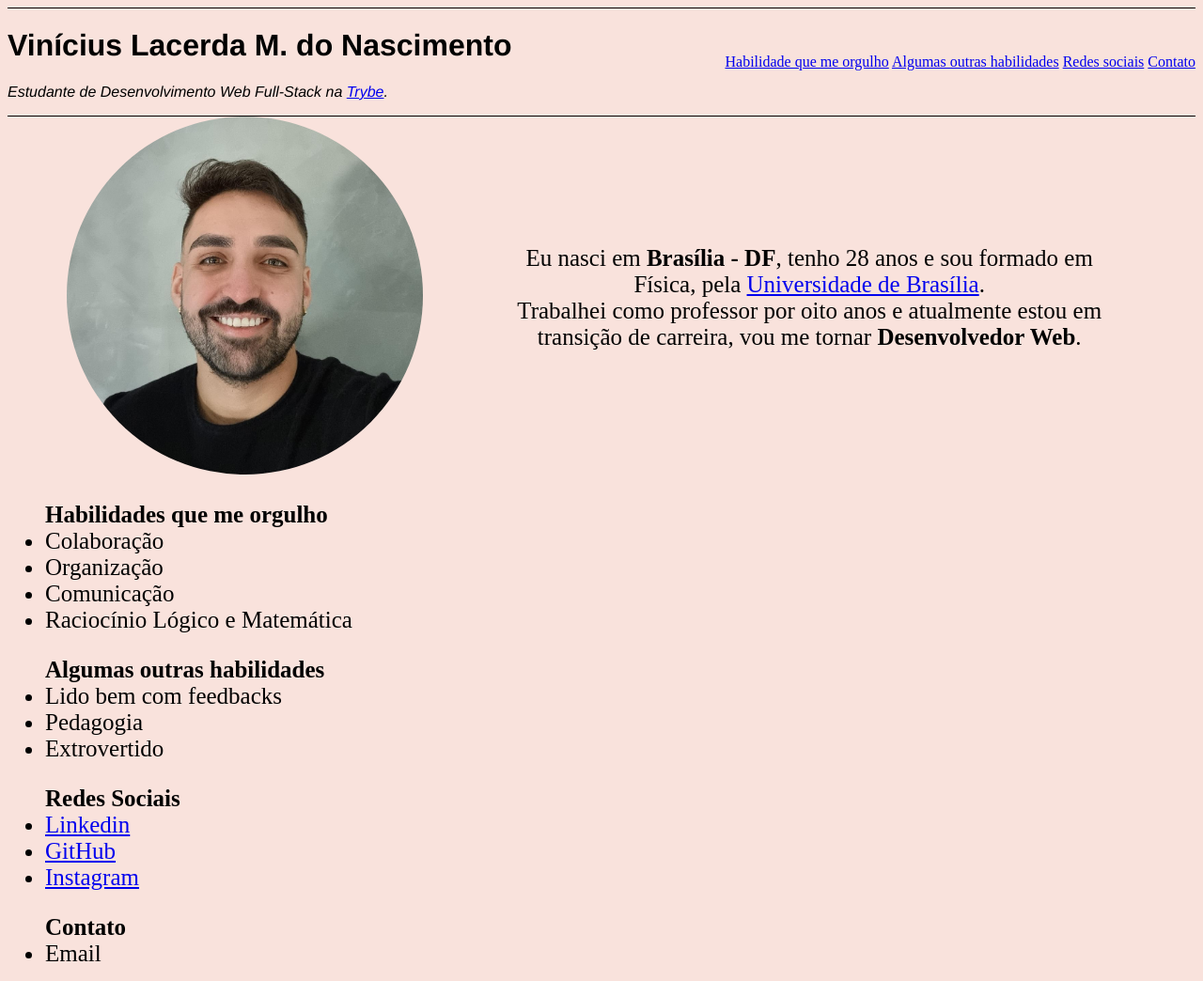
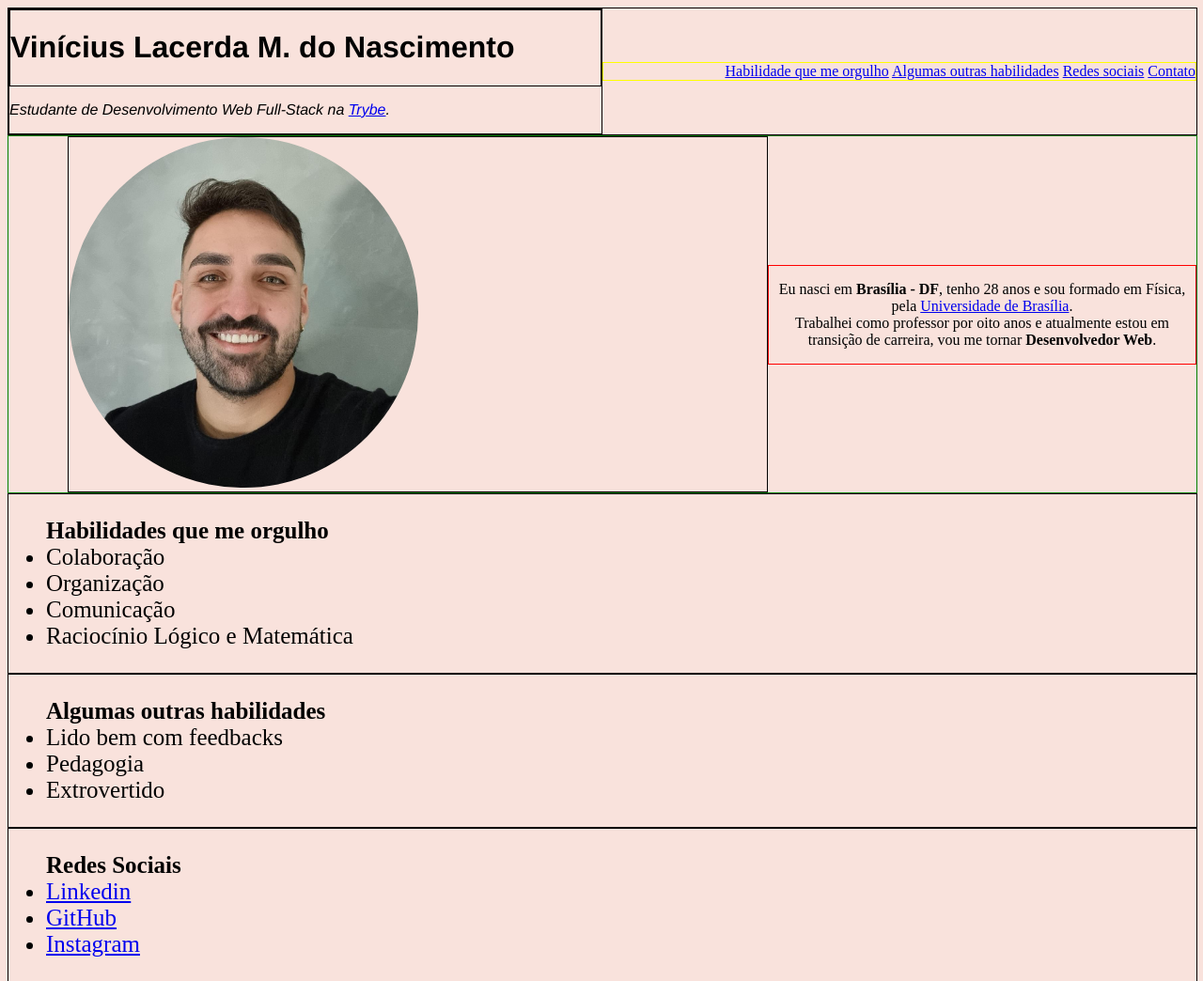
Before and after one commit to ViniciusmnLacerda/ViniciusmnLacerda.github.io, a plain HTML site: page index.html in a window 1280 px wide. Shown: the top 1044 px of the page at 94% size. Drawn offline with Linux system fonts and the light colour scheme.

Commit message:
powifkjspoak

```diff
--- a/index.html
+++ b/index.html
@@ -6,11 +6,17 @@
     <link rel="stylesheet" type="text/css" href="style.css">
 </head>
 <body>
+<div class="box-grande">
+
 <div class="title-flexbox">
     <div class="title-box1">
-        <span class="subtitle"><h1>Vinícius Lacerda M. do Nascimento</h1></span>
-        <p id="paragrafo1">Estudante de Desenvolvimento Web Full-Stack na <a href="https://www.betrybe.com/" target="_blank">Trybe</a>.</p>
-    </div>
+            <div class="subtitle">
+                <h1>Vinícius Lacerda M. do Nascimento</h1>
+            </div>
+            <div>
+                <p id="paragrafo1">Estudante de Desenvolvimento Web Full-Stack na <a href="https://www.betrybe.com/" target="_blank">Trybe</a>.</p>
+            </div>
+        </div>
     <div class="indice-box2">
         <a class="indice-box2-1" href="#indice1">Habilidade que me orgulho</a>
         <a class="indice-box2-2" href="#indice2">Algumas outras habilidades</a>
@@ -61,5 +67,7 @@
    <li>Email</li>
 </ul>
 </div>
+
+</div>
 </body>
 </html>
--- a/style.css
+++ b/style.css
@@ -13,31 +13,31 @@ body {
 
 #foto {
     border-radius: 50%;
-    width: 100%;
+    width: 50%;
 }
 .boxpai {
-    /* border: 1px solid green; */
+    border: 1px solid green;
     display: flex;
     justify-content: center;
-    width: 100%;
+    width: 100%
 }
 
 .boxfilho1 {
-    /* border: 1px solid black; */
+    border: 1px solid black;
     margin-left: 5%;
-    width: 30%;
+    width: 100%
     }
 
 .boxfilho2 {
-    /* border: 1px solid red;  */
+    border: 1px solid red;
     text-align: center;
     margin: auto;
-    width: 50%;
+    width: 100%
     font-size: 25px;
 }
 
 .indice-box2 {
-    /* border: 1px solid yellow; */
+    border: 1px solid yellow;
     width: 100%;
     text-align: right;
     margin: auto;
@@ -48,7 +48,7 @@ body {
 }
 
 .table {
-    /* border: 1px solid black; */
+    border: 1px solid black;
     width: 100%;
     font-size: 25px;
 }
@@ -59,10 +59,23 @@ body {
     font-family: Helvetica, sans-serif;
     text-align: left;
     margin: auto;
+    border: 1px solid black;
 }
 
 .title-flexbox{
-    border-top: 1px solid black;
-    border-bottom: 1px solid black;
+    /* border-top: 1px solid black;
+    border-bottom: 1px solid black; */
+    border: 1px solid black;
     display: flex;
+    width: 100%
 }
+
+.subtitle {
+    border: 1px solid black;
+}
+
+.box-grande {
+    margin: auto;
+    width: 100%;
+
+}
```
